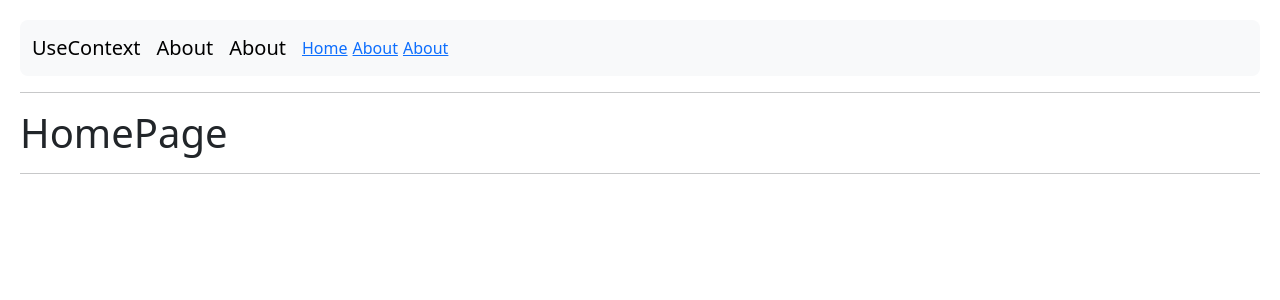
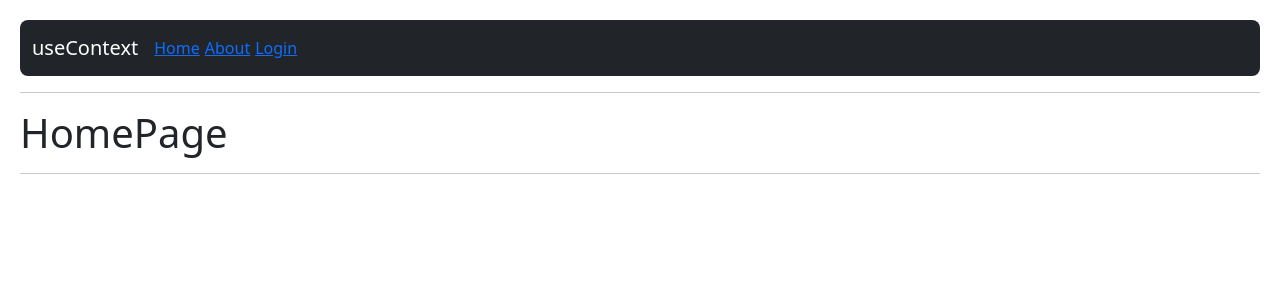
Before and after one commit to devenriq/U-React-05-hook-app, a React (Vite) app: page / in a window 1280 px wide. Shown: the top 300 px of the page. Built offline with nearby package versions, Linux system fonts and the light colour scheme.

Commit message:
feat: :sparkles: finished the navbar with NavLink tags to enroute the app

```diff
--- a/src/09-useContext/Navbar.jsx
+++ b/src/09-useContext/Navbar.jsx
@@ -2,17 +2,10 @@ import { Link, NavLink } from "react-router-dom";
 
 export const Navbar = () => {
   return (
-    <nav>
-      <nav className="navbar navbar-expand-lg bg-body-tertiary rounded-3">
+    <nav className="navbar navbar-expand-lg navbar-dark bg-dark rounded-3">
       <div className="container-fluid">
         <Link className="navbar-brand" to="/">
-            UseContext
-          </Link>
-          <Link className="navbar-brand" to="/about">
-            About
-          </Link>
-          <Link className="navbar-brand" to="/login">
-            About
+          useContext
         </Link>
 
         <div className="collapse navbar-collapse" id="navbarNav">
@@ -28,7 +21,7 @@ export const Navbar = () => {
             <NavLink
               to="/about"
               className={({ isActive }) => {
-                  `nav-link ${isActive ? "active" : ""}`;
+                `nav-link  ${isActive ? "active" : ""} bg-red  `;
               }}
             >
               About
@@ -39,12 +32,11 @@ export const Navbar = () => {
                 `nav-link ${isActive ? "active" : ""}`;
               }}
             >
-                About
+              Login
             </NavLink>
           </ul>
         </div>
       </div>
     </nav>
-    </nav>
   );
 };
```
Lines whose indentation alone changed are shown as unchanged.
